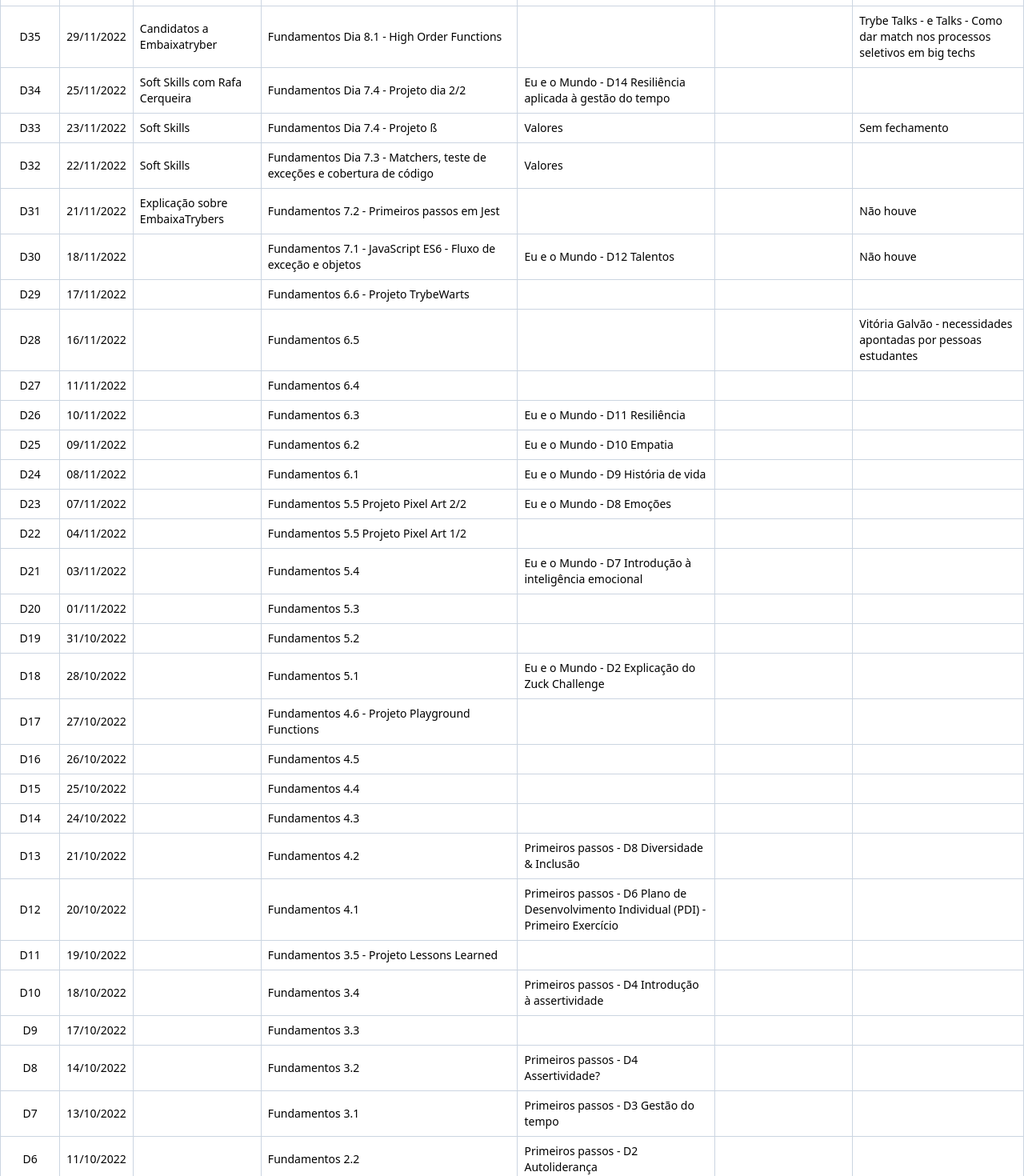
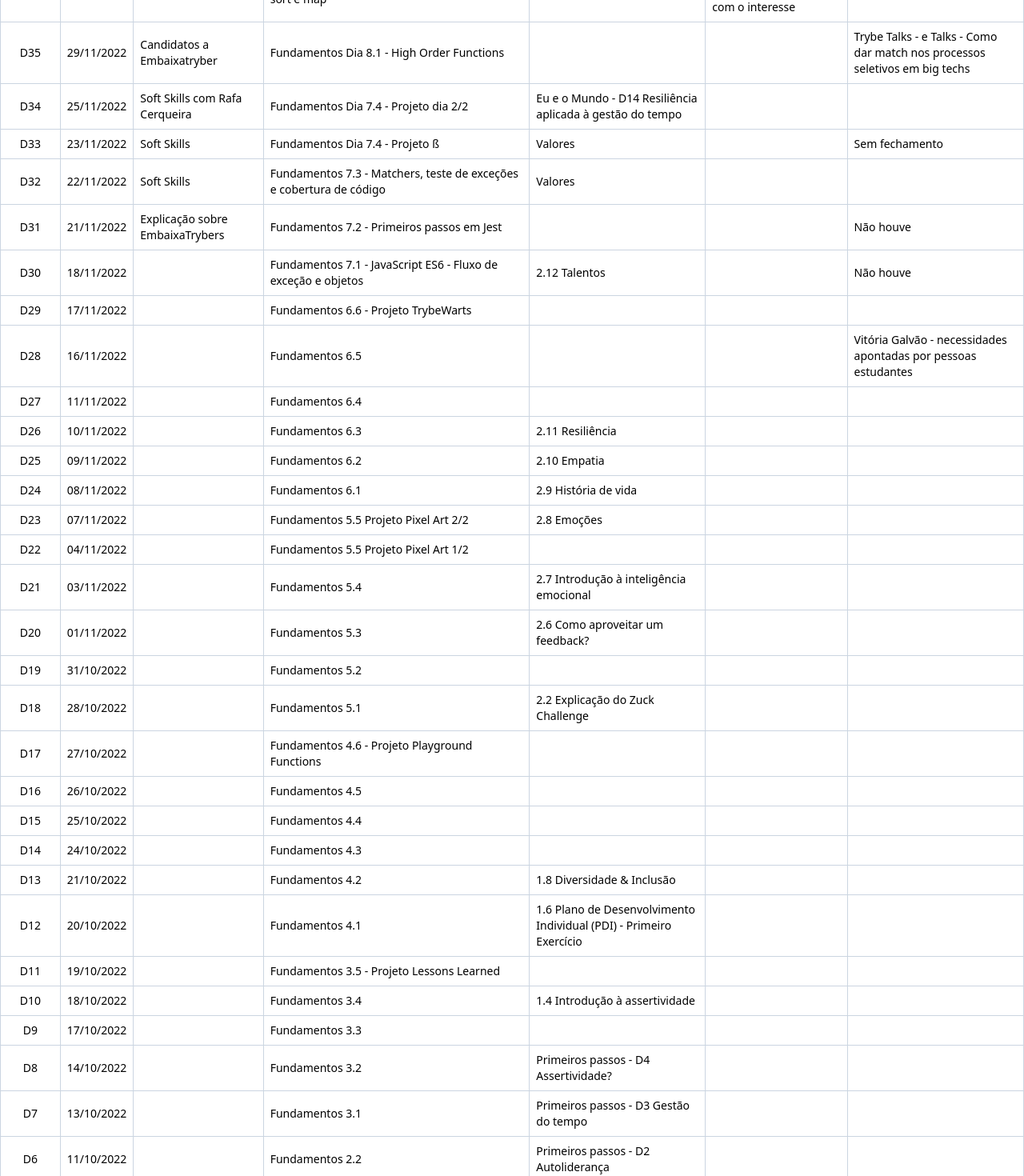
Before and after one commit to parseiro/course-annotations, a React (Create React App) app: page / in a window 1280 px wide. Shown: the part 1338-2808 px from the top of the page at 80% size. Built offline with nearby package versions, Linux system fonts and the light colour scheme.

Commit message:
Correcoes em Soft Skills

```diff
--- a/src/App.js
+++ b/src/App.js
@@ -228,7 +228,7 @@ const days = [
     {
         title: "D32",
         date: new Date("2022, 11, 22"),
-        hardSkills: "Fundamentos Dia 7.3 - Matchers, teste de exceções e cobertura de código",
+        hardSkills: "Fundamentos 7.3 - Matchers, teste de exceções e cobertura de código",
         softSkils: "Valores",
         abertura: "Soft Skills",
         fechamento: "",
@@ -245,7 +245,7 @@ const days = [
         title: "D30",
         date: new Date("2022, 11, 18"),
         hardSkills: "Fundamentos 7.1 - JavaScript ES6 - Fluxo de exceção e objetos",
-        softSkils: "Eu e o Mundo - D12 Talentos",
+        softSkils: "2.12 Talentos",
         fechamento: "Não houve",
     },
     {
@@ -272,25 +272,25 @@ const days = [
         title: "D26",
         date: new Date("2022, 11, 10"),
         hardSkills: "Fundamentos 6.3",
-        softSkils: "Eu e o Mundo - D11 Resiliência",
+        softSkils: "2.11 Resiliência",
     },
     {
         title: "D25",
         date: new Date("2022, 11, 09"),
         hardSkills: "Fundamentos 6.2",
-        softSkils: "Eu e o Mundo - D10 Empatia",
+        softSkils: "2.10 Empatia",
     },
     {
         title: "D24",
         date: new Date("2022, 11, 08"),
         hardSkills: "Fundamentos 6.1",
-        softSkils: "Eu e o Mundo - D9 História de vida",
+        softSkils: "2.9 História de vida",
     },
     {
         title: "D23",
         date: new Date("2022, 11, 07"),
         hardSkills: "Fundamentos 5.5 Projeto Pixel Art 2/2",
-        softSkils: "Eu e o Mundo - D8 Emoções",
+        softSkils: "2.8 Emoções",
     },
     {
         title: "D22",
@@ -302,13 +302,13 @@ const days = [
         title: "D21",
         date: new Date("2022, 11, 03"),
         hardSkills: "Fundamentos 5.4",
-        softSkils: "Eu e o Mundo - D7 Introdução à inteligência emocional",
+        softSkils: "2.7 Introdução à inteligência emocional",
     },
     {
         title: "D20",
         date: new Date("2022, 11, 01"),
         hardSkills: "Fundamentos 5.3",
-        softSkils: "",
+        softSkils: "2.6 Como aproveitar um feedback?",
     },
     {
         title: "D19",
@@ -320,7 +320,7 @@ const days = [
         title: "D18",
         date: new Date("2022, 10, 28"),
         hardSkills: "Fundamentos 5.1",
-        softSkils: "Eu e o Mundo - D2 Explicação do Zuck Challenge",
+        softSkils: "2.2 Explicação do Zuck Challenge",
     },
     {
         title: "D17",
@@ -350,13 +350,13 @@ const days = [
         title: "D13",
         date: new Date("2022, 10, 21"),
         hardSkills: "Fundamentos 4.2",
-        softSkils: "Primeiros passos - D8 Diversidade & Inclusão",
+        softSkils: "1.8 Diversidade & Inclusão",
     },
     {
         title: "D12",
         date: new Date("2022, 10, 20"),
         hardSkills: "Fundamentos 4.1",
-        softSkils: "Primeiros passos - D6 Plano de Desenvolvimento Individual (PDI) - Primeiro Exercício",
+        softSkils: "1.6 Plano de Desenvolvimento Individual (PDI) - Primeiro Exercício",
     },
     {
         title: "D11",
@@ -368,7 +368,7 @@ const days = [
         title: "D10",
         date: new Date("2022, 10, 18"),
         hardSkills: "Fundamentos 3.4",
-        softSkils: "Primeiros passos - D4 Introdução à assertividade",
+        softSkils: "1.4 Introdução à assertividade",
     },
     {
         title: "D9",
```
